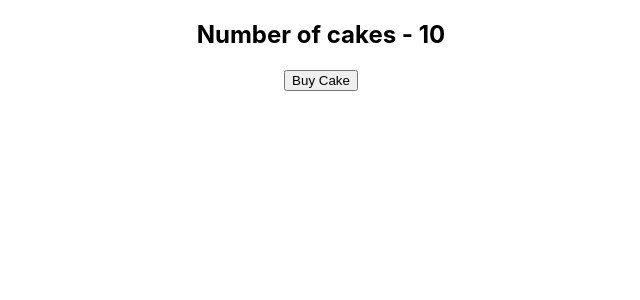
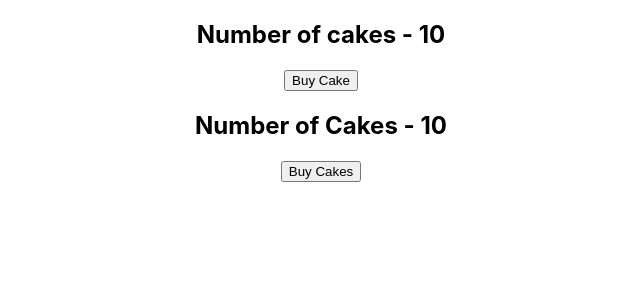
Before and after one commit to asheerali/react-redux-code-evolotion, a React (Create React App) app: page / in a window 1280 px wide. Shown: the top 300 px of the page, without its empty margins (319-959 px from the left). Built offline with nearby package versions, Linux system fonts and the light colour scheme.

Commit message:
use selectior hook

```diff
--- a/src/App.js
+++ b/src/App.js
@@ -2,12 +2,14 @@
 import './App.css';
 import CakeContainer from './components/CakeContainer';
 import store from './components/redux/store';
+import HookCakeContainer from './components/HookCakeContainer';
 
 function App() {
   return (
     <Provider store={store}>
     <div className="App">
      <CakeContainer />
+     <HookCakeContainer />
     </div>
     </Provider>
   );
--- /dev/null
+++ b/src/components/HookCakeContainer.jsx
@@ -0,0 +1,15 @@
+import React from "react";
+import { useSelector } from "react-redux";
+
+function HookCakeContainer() {
+  const numOfCakes = useSelector((state) => state.numOfCakes);
+
+  return (
+    <div>
+      <h2>Number of Cakes - {numOfCakes} </h2>
+      <button>Buy Cakes</button>
+    </div>
+  );
+}
+
+export default HookCakeContainer;
```
